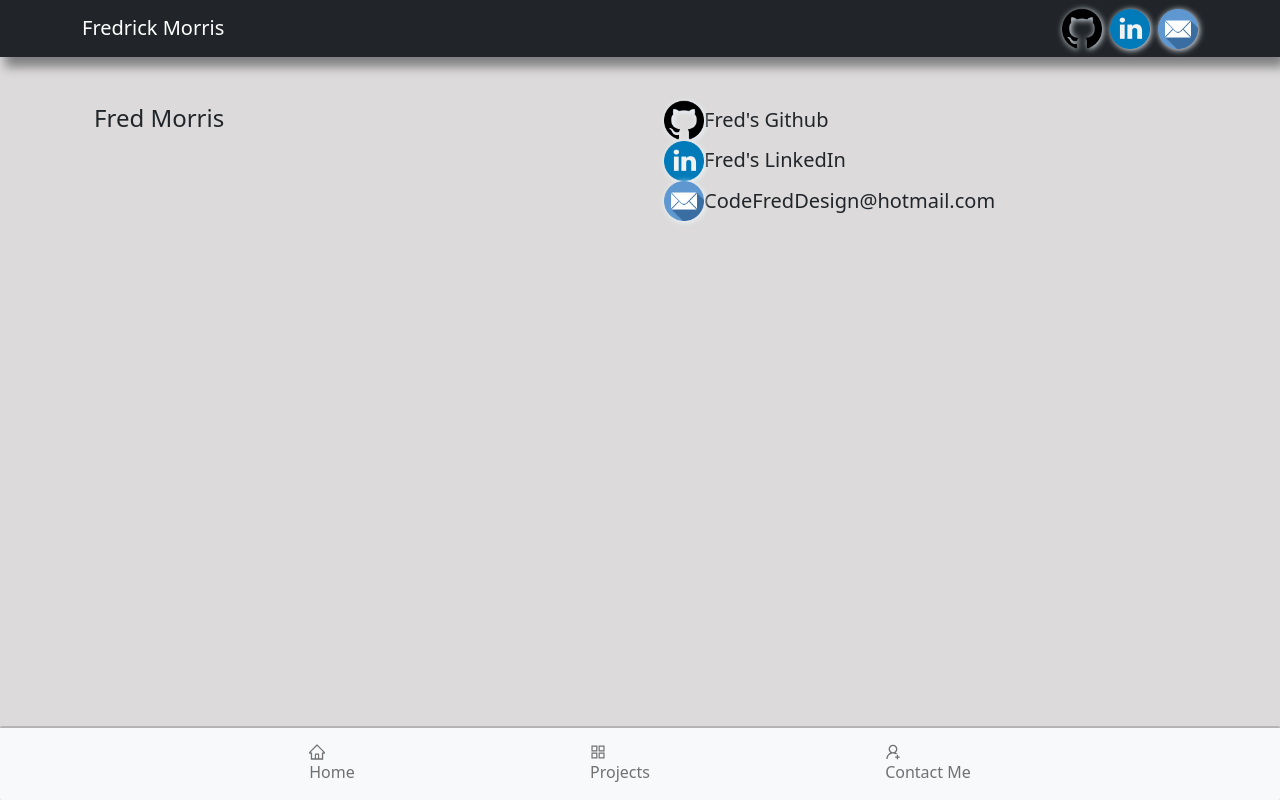
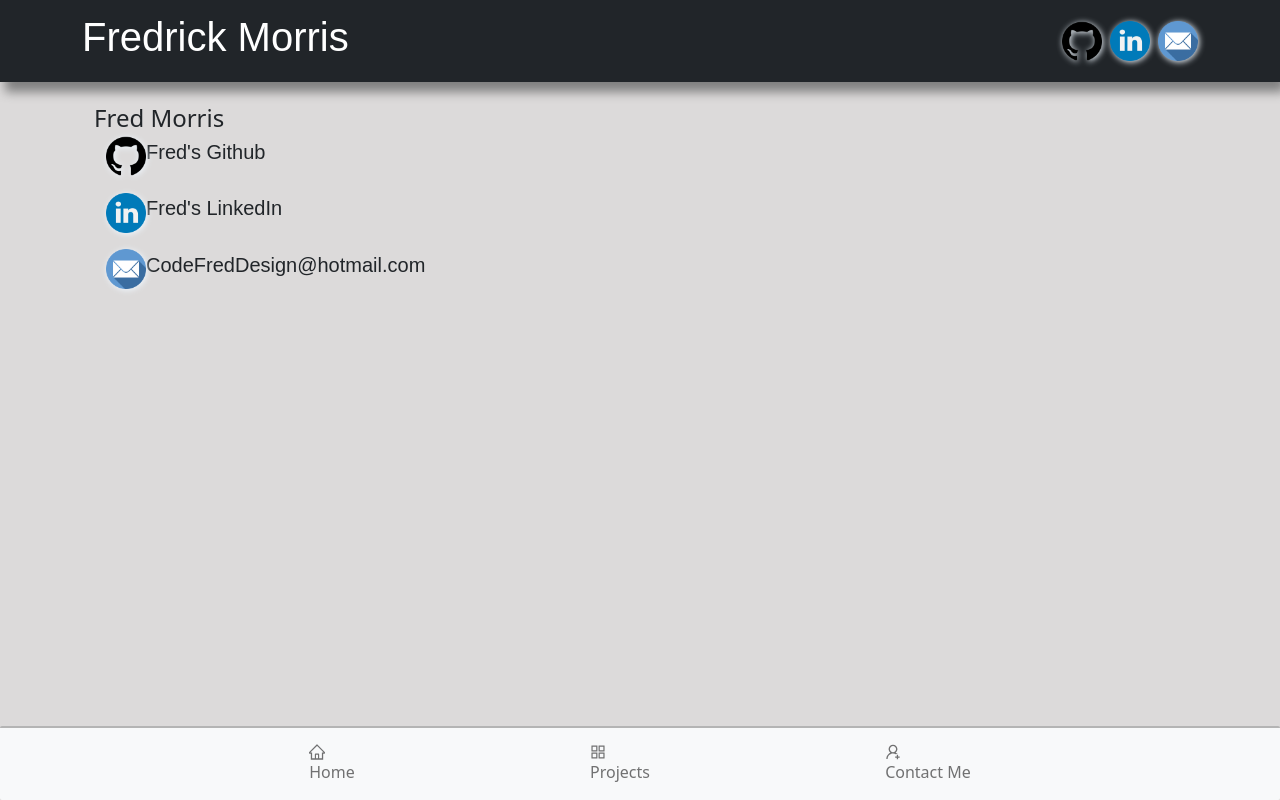
Before and after one commit to Fmorris825/portfolio_v1, a React (Create React App) app in the folder frontend/: page /ContactMe in a window 1280 px wide. Built offline with nearby package versions, Linux system fonts and the light colour scheme.

Commit message:
Font styling to application.

```diff
--- a/frontend/src/App.css
+++ b/frontend/src/App.css
@@ -227,3 +227,32 @@ body {
   display: flex;
   align-items: center;
 }
+
+/* Custom Font for Header */
+@import url("https://fonts.googleapis.com/css?family=Solitreo&display=swap");
+@import url("https://fonts.googleapis.com/css?family=Exo&display=swap");
+@import url("https://fonts.googleapis.com/css?family=Bebas+Neue&display=swap");
+
+.title {
+  text-align: center;
+  font-family: "Bebas Neue", sans-serif;
+  font-size: 45px;
+}
+
+.subTitle {
+  font-family: "Exo", sans-serif;
+  text-align: center;
+}
+
+p {
+  font-family: "Exo", sans-serif;
+}
+
+h1 {
+  font-family: "Bebas Neue", sans-serif;
+}
+
+h3 {
+  font-family: "Exo", sans-serif;
+  font-size: 20px;
+}
--- a/frontend/src/components/NavBar/NavBar.jsx
+++ b/frontend/src/components/NavBar/NavBar.jsx
@@ -25,7 +25,9 @@ const NavBar = () => {
       className="topNav"
     >
       <Container>
-        <Navbar.Brand href="/">Fredrick Morris</Navbar.Brand>
+        <Navbar.Brand href="/">
+          <h1>Fredrick Morris</h1>
+        </Navbar.Brand>
         <Navbar.Toggle aria-controls="responsive-navbar-nav" />
         <Navbar.Collapse id="responsive-navbar-nav">
           <Nav className="me-auto">
--- a/frontend/src/components/Project/Project.jsx
+++ b/frontend/src/components/Project/Project.jsx
@@ -38,7 +38,7 @@ const Project = ({ project }) => {
 
               <Col className="d-flex align-items-center">
                 <Container className="techStackContainer m-2">
-                  <h3>Tech Stack:</h3>
+                  <h1>Tech Stack:</h1>
                   <ul>
                     {" "}
                     {project.tech_stack.map((tech, index) => {
@@ -94,7 +94,7 @@ const Project = ({ project }) => {
 
             <Col className="d-flex align-items-center">
               <Container className="techStackContainer m-2">
-                <h3>Tech Stack:</h3>
+                <h1>Tech Stack:</h1>
                 <ul>
                   {" "}
                   {project.tech_stack.map((tech, index) => {
--- a/frontend/src/components/Skill/Skill.jsx
+++ b/frontend/src/components/Skill/Skill.jsx
@@ -23,7 +23,7 @@ const Skill = ({ skill }) => {
     <a className="skillsCard grow p-3" href={skill.link}>
       <Col xs="auto">
         <Row className="d-flex justify-content-center">
-          <p className="skillText">{skill.skill_name}</p>
+          <h1 className="skillText">{skill.skill_name}</h1>
         </Row>
         <Row className="d-flex justify-content-center">
           <Image className="skillIcon" src={skill.icon_url} />
--- a/frontend/src/pages/ContactMe/ContactMe.jsx
+++ b/frontend/src/pages/ContactMe/ContactMe.jsx
@@ -12,15 +12,14 @@ import LinkedInBadge from "../../components/LinkedInBadge/LinkedInBadge";
 const ContactMe = () => {
   return (
     <Container>
-      <Row>
       <Col xs={true}>
         <LinkedInBadge />
       </Col>
-        <Col xs={true}>
+      <Col xs={true} className="d-flex flex-column gap-3">
         <Container className="d-flex">
           <GithubLink />
           <a className="iconText" href="https://github.com/Fmorris825">
-              Fred's Github
+            <h3>Fred's Github</h3>
           </a>
         </Container>
         <Container className="d-flex">
@@ -29,7 +28,7 @@ const ContactMe = () => {
             className="iconText"
             href="https://www.linkedin.com/in/fredmorrisdeveloper/"
           >
-              Fred's LinkedIn
+            <h3>Fred's LinkedIn</h3>
           </a>
         </Container>
         <Container className="d-flex">
@@ -38,11 +37,10 @@ const ContactMe = () => {
             className="iconText"
             href="mailto:CodeFredDesign@hotmail.com?subject=Hello, From Code Fred!&body=What can i help you with today?"
           >
-              CodeFredDesign@hotmail.com
+            <h3>CodeFredDesign@hotmail.com</h3>
           </a>
         </Container>
       </Col>
-      </Row>
     </Container>
   );
 };
--- a/frontend/src/pages/LandingPage/LandingPage.css
+++ b/frontend/src/pages/LandingPage/LandingPage.css
@@ -125,21 +125,3 @@ a {
     background-position: 200% center;
   }
 }
-
-/* Custom Font for Header */
-@import url("https://fonts.googleapis.com/css?family=Solitreo&display=swap");
-@import url("https://fonts.googleapis.com/css?family=Exo&display=swap");
-
-.title {
-  text-align: center;
-  font-family: "Solitreo", sans-serif;
-}
-
-.subTitle {
-  font-family: "Exo", sans-serif;
-  text-align: center;
-}
-
-p {
-  font-family: "Exo", sans-serif;
-}
--- a/frontend/src/pages/LandingPage/LandingPage.jsx
+++ b/frontend/src/pages/LandingPage/LandingPage.jsx
@@ -45,8 +45,8 @@ const LandingPage = () => {
         </p>
       </Row>
 
-      <Row>
-        <h3 className="subTitle m-4">My Skills and Technologies:</h3>
+      <Row className="d-flex justify-content-center">
+        <h1 className="subTitle m-4">My Skills and Technologies:</h1>
         {/* Map over Backend Skills */}
         <Container className="skillsContainer">
           {data.skills.map((skill, index) => {
```
Lines whose indentation alone changed are shown as unchanged.
